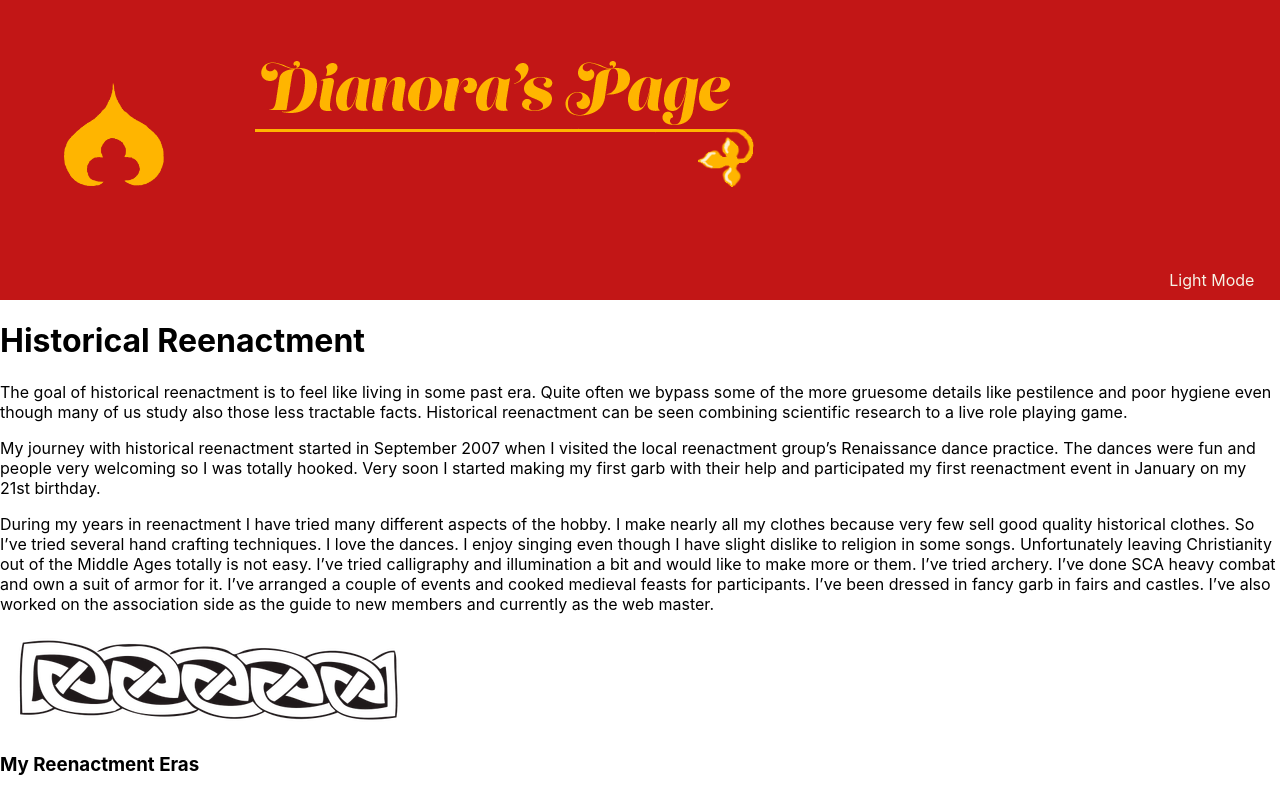
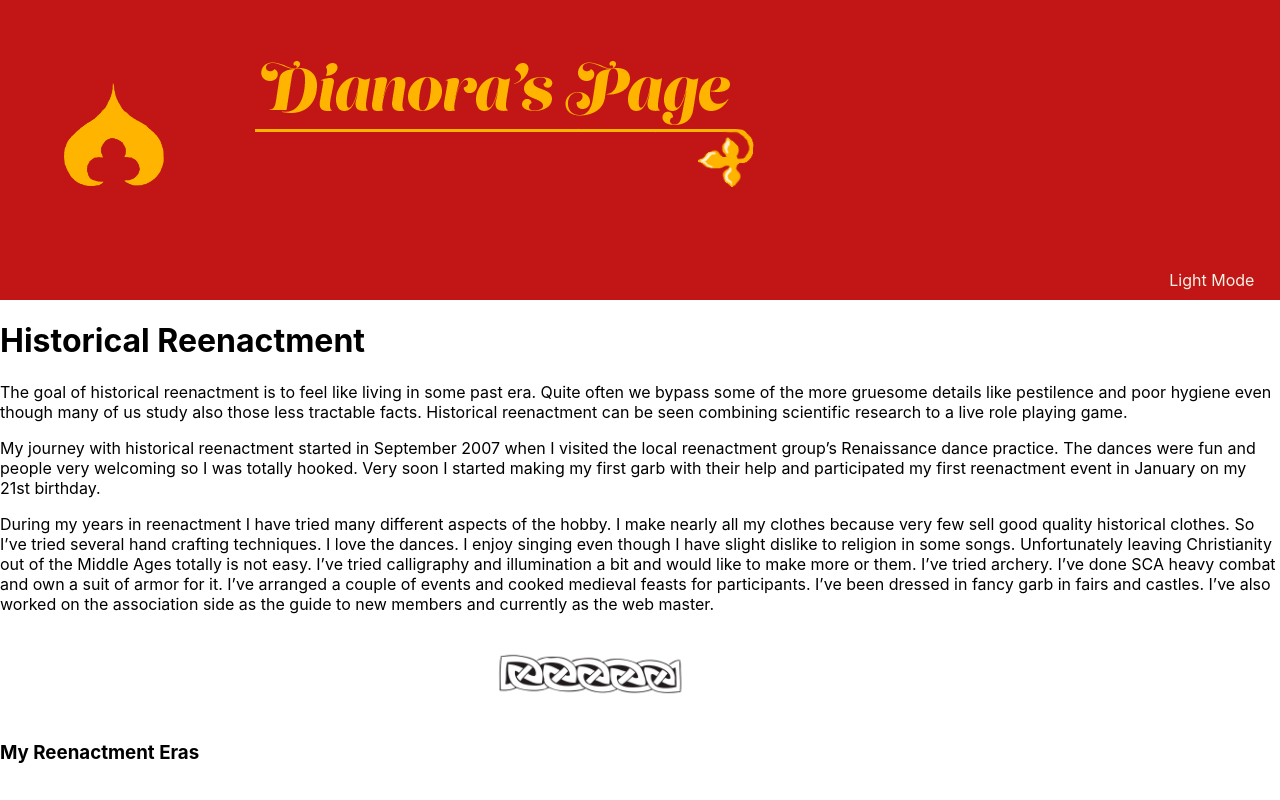
Before and after one commit to annametsapelto/thesis-page, a React (Create React App) app in the folder thesis-page/: page / in a window 1280 px wide. Shown: the top 800 px of the page. Built offline with nearby package versions, Linux system fonts and the light colour scheme.

Commit message:
Style the ornaments

```diff
--- a/thesis-page/src/Components/Ornaments.js
+++ b/thesis-page/src/Components/Ornaments.js
@@ -1,5 +1,6 @@
 import darkOrnament from '../Images/celticdividerdark.png';
 import goldOrnament from '../Images/celticdividerlight.png';
+import '../Styles/Ornament.css'
 
 const Ornaments = (props) => {
 
@@ -11,7 +12,7 @@ const Ornaments = (props) => {
       }
     }
     return (
-        <div>
+        <div className="ornament">
             {ornaments()}
         </div>
 
--- /dev/null
+++ b/thesis-page/src/Styles/Ornament.css
@@ -0,0 +1,10 @@
+.ornament {
+    width: 300px;
+    display: block;
+    margin-left: auto;
+    margin-right: auto;
+    padding: 20px;
+}
+.ornament img {
+    width: 200px;
+}
```
